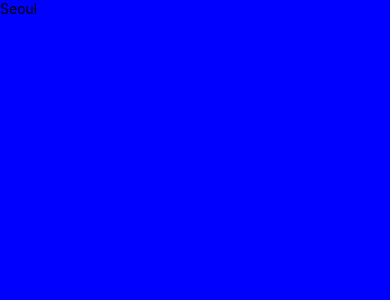
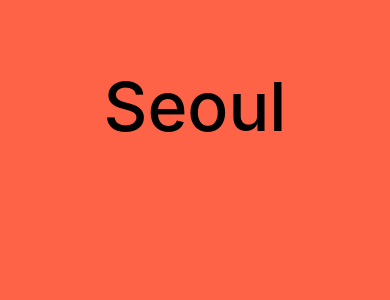
Before and after one commit to chihyeonwon/NomadWeather, a React Native app: screen / in a window 390 px wide. Shown: the top 300 px of the page. Built offline with nearby package versions, Linux system fonts and the light colour scheme.

Commit message:
날씨를 측정할 도시 이름의 스타일 지정

```diff
--- a/App.js
+++ b/App.js
@@ -6,7 +6,10 @@ export default function App() {
   return (
     <View style={styles.container}>
       <View style={styles.city}>
-        <Text>Seoul</Text>
+        <Text style={styles.cityName}>Seoul</Text>
+      </View>
+      <View style={styles.weather}>
+        <Text></Text>
       </View>
     </View>
   );
@@ -19,6 +22,15 @@ const styles = StyleSheet.create({
   },
   city:{
     flex: 1,
-    backgroundColor:"blue",
+    justifyContent: 'center',
+    alignItems:'center',
   },
+  cityName:{
+    fontSize: 68,
+    fontWeight: "500",
+  },
+  weather:{
+    flex: 3 ,
+
+  }
 });
```
